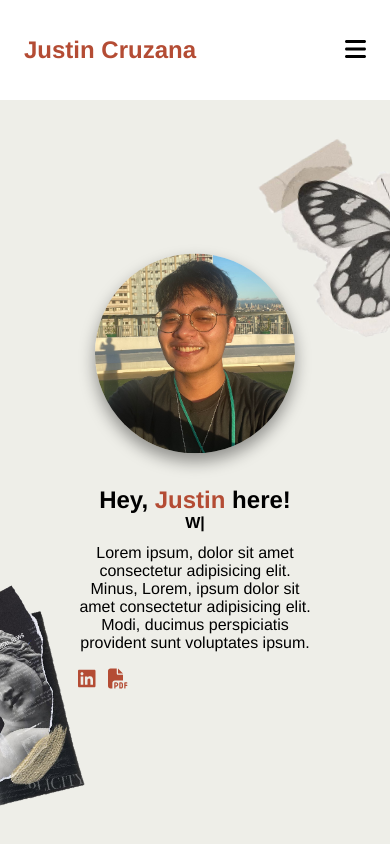
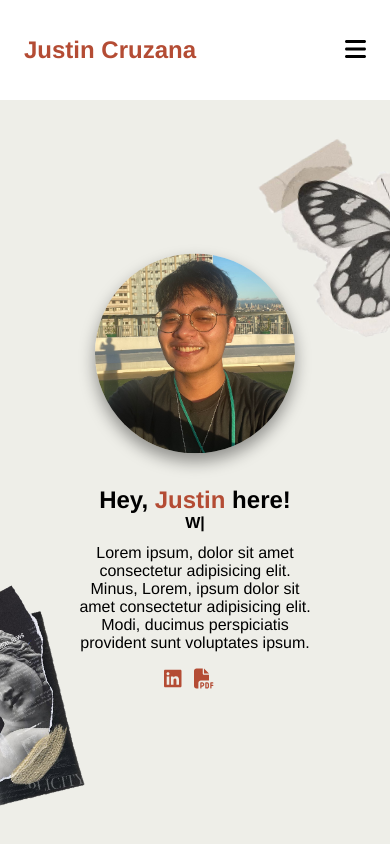
Before and after one commit to pkWafuuu/freelance-eportfolio, a React (Create React App) app: page / in a window 390 px wide. Shown: the top 844 px of the page. Built offline with nearby package versions, Linux system fonts and the light colour scheme.

Commit message:
style: fix header links alignment on smaller breakpoints

```diff
--- a/src/components/Landing.jsx
+++ b/src/components/Landing.jsx
@@ -27,12 +27,12 @@ function Landing({ landing }) {
             </p>
 						<ul className="header__links">
 							<li className="header__link">
-								<a href="https://www.linkedin.com/in/justin-cruzana-18265519a/" target="_blank">
+								<a href="https://www.linkedin.com/in/justin-cruzana-18265519a/" target="_blank" rel="noopener noreferrer">
 									<FontAwesomeIcon icon="fa-brands fa-linkedin" />
 								</a>
 							</li>
 							<li className="header__link">
-								<a href={resume} target="_blank">
+								<a href={resume} target="_blank" rel="noopener noreferrer">
 									<FontAwesomeIcon icon="file-pdf" />
 								</a>
 							</li>
--- a/src/css/landing.css
+++ b/src/css/landing.css
@@ -105,6 +105,10 @@ header {
 		height: 400px;
 		transform: translateX(200px) rotate(-10deg);
 	}
+	.header__links {
+		align-items: center;
+		justify-content: center;
+	}
 }
 
 @media (max-width:780px) {
```
